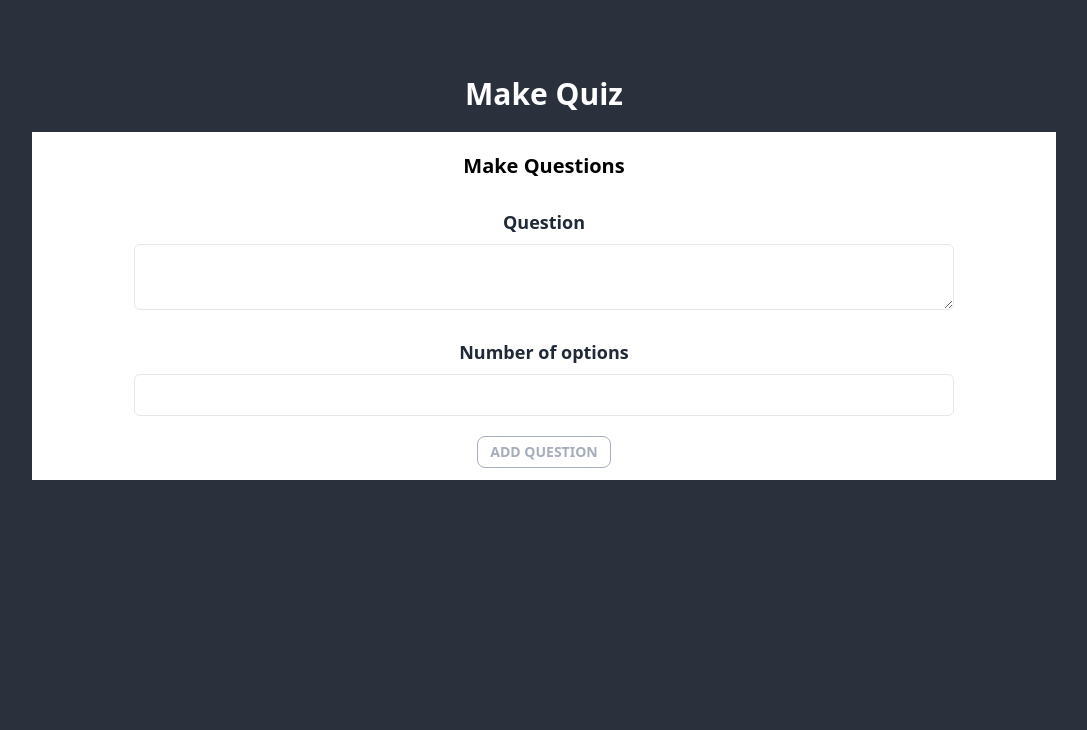
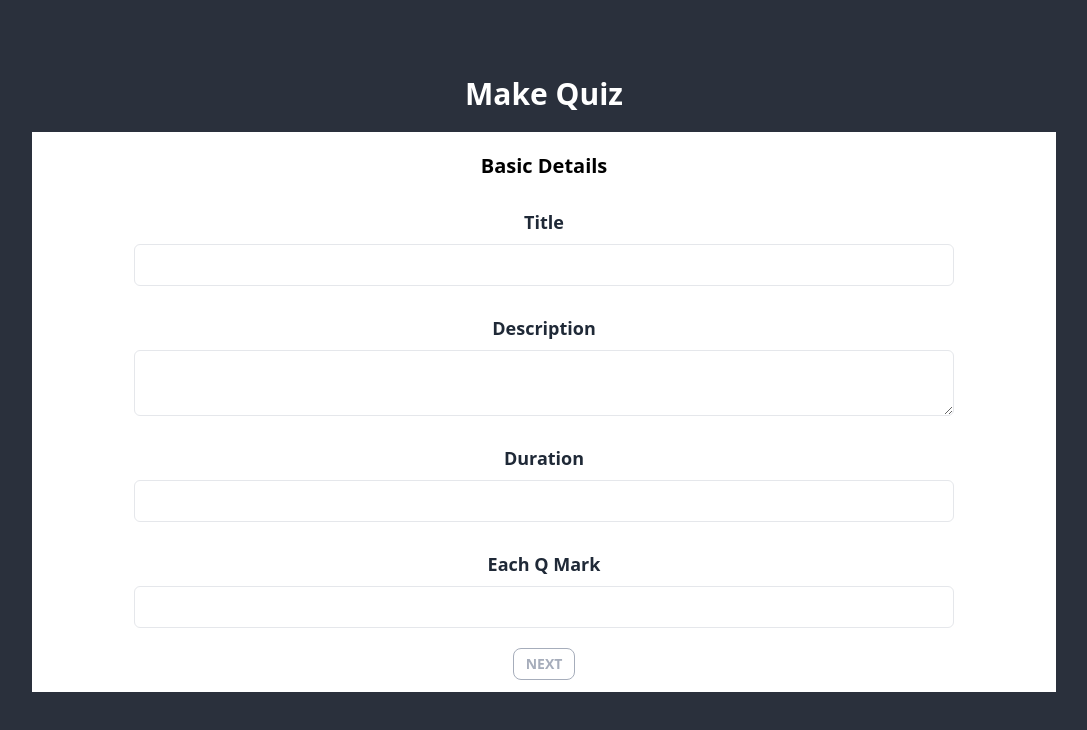
Before and after one commit to farooqpk/Quiz-app-mern, a React (Vite) app in the folder front-end/: page /createQuiz in a window 1280 px wide. Shown: the top 730 px of the page, without its empty margins (96-1183 px from the left). Built offline with nearby package versions, Linux system fonts and the light colour scheme.

Commit message:
added state in the context api to use multiple form component when clicking next button to  the CreateQuiz child components(QuizFormBasicDetails and QuizFormQuestions)

```diff
--- a/front-end/src/App.jsx
+++ b/front-end/src/App.jsx
@@ -7,8 +7,10 @@ import { ForgotPass } from "./pages/admin/auths/ForgotPass";
 import { OtpForm } from "./pages/admin/auths/OtpForm";
 import { ResetPass } from "./pages/admin/auths/ResetPass";
 import {VerifyTokenGet}from './helpers/authHelpers/VerifyTokenGet'
-import { EmailContextProvider } from "./context/EmailContextProvider";
+import { EmailContextProvider } from "./context/adminSide/EmailContextProvider";
 import { CreateQuiz } from "./pages/admin/quiz/CreateQuiz";
+import { CreateQuizFormNextBtnContextProvider} from "./context/adminSide/CreateQuizFormNextBtnContextProvider";
+
 
 
 const queryClient = new QueryClient();
@@ -17,6 +19,7 @@ function App() {
   return (
     <>
       <QueryClientProvider client={queryClient}>
+        <CreateQuizFormNextBtnContextProvider>
         <EmailContextProvider>
         <BrowserRouter>
           <Routes>
@@ -30,6 +33,7 @@ function App() {
           </Routes>
         </BrowserRouter>
         </EmailContextProvider>
+        </CreateQuizFormNextBtnContextProvider>
       </QueryClientProvider>
     </>
   );
--- a/front-end/src/components/adminside/QuizFormBasicDetails.jsx
+++ b/front-end/src/components/adminside/QuizFormBasicDetails.jsx
@@ -1,8 +1,33 @@
+import { useContext } from "react";
+import { CreateQuizFormNextBtnContext } from "../../context/adminSide/CreateQuizFormNextBtnContextProvider";
+import {useForm} from 'react-hook-form'
+import * as yup from 'yup'
+import { yupResolver } from "@hookform/resolvers/yup";
+
+
 export const QuizFormBasicDetails = () => {
+
+const {isNextClick, setIsNextClick}=useContext(CreateQuizFormNextBtnContext)
+
+const handleNextBtn=(data)=>{
+  console.log(data);
+  setIsNextClick(!isNextClick)
+}
+
+const schema= yup.object().shape({
+Title:yup.string().required('required'),
+Description:yup.string().required('required'),
+Duration:yup.string().required('required'),
+EachQMark:yup.string().required('required')
+})
+
+const {register,handleSubmit,formState:{errors}} =  useForm({ resolver: yupResolver(schema)})
+
+
   return (
     <>
       <div className=" bg-white ">
-        <form className="flex flex-col items-center">
+        <form className="flex flex-col items-center" onSubmit={handleSubmit(handleNextBtn)}>
           <div className="mt-5">
             <h1 className="text-xl font-semibold text-black text-center">
               Basic Details
@@ -15,8 +40,12 @@ export const QuizFormBasicDetails = () => {
             </label>
             <input
               type="text"
+              {...register("Title")}
               className="block w-full px-4 py-2 text-gray-700 bg-white border rounded-md focus:border-gray-400 focus:ring-gray-300 focus:outline-none focus:ring focus:ring-opacity-40"
             />
+             {errors.Title && (
+                <p className="text-red-600 text-center">{errors.Title.message}</p>
+              )}
           </div>
 
           <div className="mt-7 w-4/5 flex flex-col items-center">
@@ -25,8 +54,12 @@ export const QuizFormBasicDetails = () => {
             </label>
             <textarea
               rows="2"
+              {...register("Description")}
               className="block w-full px-4 py-2 text-gray-700 bg-white border rounded-md focus:border-gray-400 focus:ring-gray-300 focus:outline-none focus:ring focus:ring-opacity-40"
             ></textarea>
+             {errors.Description && (
+                <p className="text-red-600 text-center">{errors.Description.message}</p>
+              )}
           </div>
 
           <div className="mt-7 w-4/5 flex flex-col items-center">
@@ -35,8 +68,12 @@ export const QuizFormBasicDetails = () => {
             </label>
             <input
               type="number"
+              {...register("Duration")}
               className="block w-full px-4 py-2 text-gray-700 bg-white border rounded-md focus:border-gray-400 focus:ring-gray-300 focus:outline-none focus:ring focus:ring-opacity-40"
             />
+             {errors.Duration && (
+                <p className="text-red-600 text-center">{errors.Duration.message}</p>
+              )}
           </div>
 
           <div className="mt-7 w-4/5 flex flex-col items-center">
@@ -45,11 +82,15 @@ export const QuizFormBasicDetails = () => {
             </label>
             <input
               type="number"
+              {...register("EachQMark")}
               className="block w-full px-4 py-2 text-gray-700 bg-white border rounded-md focus:border-gray-400 focus:ring-gray-300 focus:outline-none focus:ring focus:ring-opacity-40"
             />
+             {errors.EachQMark && (
+                <p className="text-red-600 text-center">{errors.EachQMark.message}</p>
+              )}
           </div>
           <div className="mt-5 w-4/5 flex flex-col items-center mb-3">
-            <button className="btn btn-outline btn-sm">Next</button>
+            <input type="submit"  value="Next" className="btn btn-outline btn-sm" />
           </div>
         </form>
       </div>
--- a/front-end/src/components/adminside/QuizFormQuestions.jsx
+++ b/front-end/src/components/adminside/QuizFormQuestions.jsx
@@ -1,15 +1,19 @@
-import { useEffect, useState } from "react";
+import { useContext, useEffect, useState } from "react";
+
 
 export const QuizFormQuestions = () => {
+
+
   const [totalOption, setTotalOption] = useState(0);
   const [options, setOptions] = useState([]);
   const [correctAnsOption, setCorrectAnsOption] = useState([]);
+
 
   const handleOptionsAccToNumber = () => {
     const optionArray = Array.from({ length: totalOption }, (_, index) => {
       return (
         <label className="input-group input-group-vertical">
-          <span>option {index + 1}</span>
+          <span  key={index+1}>option {index + 1}</span>
           <input
             type="text"
             className="block w-full px-4 py-2 text-gray-700 bg-white border rounded-md focus:border-gray-400 focus:ring-gray-300 focus:outline-none focus:ring focus:ring-opacity-40"
@@ -33,7 +37,7 @@ export const QuizFormQuestions = () => {
     const correctAnswerOptionArray = Array.from(
       { length: options.length },
       (item, index) => {
-        return <option>option {index + 1}</option>;
+        return <option key={index+1}>option {index + 1}</option>;
       }
     );
     setCorrectAnsOption(correctAnswerOptionArray);
@@ -42,6 +46,7 @@ export const QuizFormQuestions = () => {
   useEffect(() => {
     handleCorrectAnswerOptionSelect();
   }, [options]);
+
 
   return (
     <>
@@ -76,7 +81,7 @@ export const QuizFormQuestions = () => {
             />
           </div>
 
-          {options.length>0 && (
+          {options.length > 0 && (
             <div className="mt-7 w-4/5 flex flex-col items-center">
               <label className="text-lg block font-semibold text-gray-800 mb-2">
                 Options
@@ -99,9 +104,9 @@ export const QuizFormQuestions = () => {
               </select>
             </div>
           )}
-
-          <div className="mt-5 w-4/5 flex flex-col items-center mb-3">
-            <button className="btn btn-outline btn-sm">Add question</button>
+          <div className="flex my-8 gap-2 w-auto justify-center">
+            <button className="btn btn-outline btn-sm rounded-3xl">Finish</button>
+            <button className="btn btn-outline btn-sm rounded-3xl">Add</button>
           </div>
         </form>
       </div>
--- /dev/null
+++ b/front-end/src/context/adminSide/CreateQuizFormNextBtnContextProvider.jsx
@@ -0,0 +1,15 @@
+import { createContext, useState } from "react";
+
+export const CreateQuizFormNextBtnContext = createContext(null);
+
+export const CreateQuizFormNextBtnContextProvider = ({ children }) => {
+  const [isNextClick, setIsNextClick] = useState(false);
+
+  return (
+    <CreateQuizFormNextBtnContext.Provider
+      value={{ isNextClick, setIsNextClick }}
+    >
+      {children}
+    </CreateQuizFormNextBtnContext.Provider>
+  );
+};
--- a/front-end/src/helpers/authHelpers/ForgotPost.jsx
+++ b/front-end/src/helpers/authHelpers/ForgotPost.jsx
@@ -3,7 +3,7 @@ import { useQuery } from "react-query";
 import Loader from "../../components/commons/Loader";
 import { useNavigate } from "react-router-dom";
 import { useContext } from "react";
-import { EmailContext } from "../../context/EmailContextProvider";
+import { EmailContext } from "../../context/adminSide/EmailContextProvider";
 
 
 const forgotApiReq = async (Email) => {
--- a/front-end/src/helpers/authHelpers/OtpPost.jsx
+++ b/front-end/src/helpers/authHelpers/OtpPost.jsx
@@ -3,7 +3,7 @@ import { useQuery } from "react-query";
 import Loader from "../../components/commons/Loader";
 import { useNavigate } from "react-router-dom";
 import { useContext } from "react";
-import { EmailContext } from "../../context/EmailContextProvider";
+import { EmailContext } from "../../context/adminSide/EmailContextProvider";
 
 const otpApiReq = async (otp, Email) => {
   try {
--- a/front-end/src/helpers/authHelpers/ResetPassPut.jsx
+++ b/front-end/src/helpers/authHelpers/ResetPassPut.jsx
@@ -3,7 +3,7 @@ import { useQuery } from "react-query";
 import Loader from "../../components/commons/Loader";
 import { useNavigate } from "react-router-dom";
 import { useContext } from "react";
-import { EmailContext } from "../../context/EmailContextProvider";
+import { EmailContext } from "../../context/adminSide/EmailContextProvider";
 
 
 const resetPassApiReq = async (password,email) => {
--- a/front-end/src/pages/admin/auths/ForgotPass.jsx
+++ b/front-end/src/pages/admin/auths/ForgotPass.jsx
@@ -4,7 +4,7 @@ import { yupResolver } from "@hookform/resolvers/yup";
 import { useState } from "react";
 import { ForgotPost } from "../../../helpers/authHelpers/ForgotPost";
 import { useContext } from "react";
-import { EmailContext } from "../../../context/EmailContextProvider";
+import { EmailContext } from "../../../context/adminSide/EmailContextProvider";
 
 const schema = yup.object().shape({
   Email: yup.string().required("email is required").email("enter valid email"),
--- a/front-end/src/pages/admin/auths/Login.jsx
+++ b/front-end/src/pages/admin/auths/Login.jsx
@@ -2,9 +2,9 @@ import { useForm } from "react-hook-form";
 import * as yup from "yup";
 import { yupResolver } from "@hookform/resolvers/yup";
 import {LoginPost} from '../../../helpers/authHelpers/LoginPost'
-
 import { useState } from "react";
 import { Link } from "react-router-dom";
+
 
 export const Login = () => {
   const [adminData, setAdminData] = useState(null);
--- a/front-end/src/pages/admin/quiz/CreateQuiz.jsx
+++ b/front-end/src/pages/admin/quiz/CreateQuiz.jsx
@@ -1,15 +1,22 @@
+import { useContext } from "react";
 import { QuizFormBasicDetails } from "../../../components/adminside/QuizFormBasicDetails";
 import { QuizFormQuestions } from "../../../components/adminside/QuizFormQuestions";
+import { CreateQuizFormNextBtnContext } from "../../../context/adminSide/CreateQuizFormNextBtnContextProvider";
 
 export const CreateQuiz = () => {
+  const { isNextClick, setIsNextClick } = useContext(
+    CreateQuizFormNextBtnContext
+  );
+
   return (
     <>
       <section className="h-screen w-full flex justify-center flex-wrap">
         <div className="w-4/5 h-auto py-3  my-16 flex flex-col">
-          <h1 className="text-center text-3xl mb-5  text-white font-bold">Make Quiz</h1>
+          <h1 className="text-center text-3xl mb-5  text-white font-bold">
+            Make Quiz
+          </h1>
 
-          {/* <QuizFormBasicDetails /> */}
-          <QuizFormQuestions/>
+          {isNextClick ? <QuizFormQuestions /> : <QuizFormBasicDetails />}
         </div>
       </section>
     </>
```
Also changed, not shown: front-end/src/context/adminSide/EmailContextProvider.jsx (renamed from front-end/src/context/EmailContextProvider.jsx).
